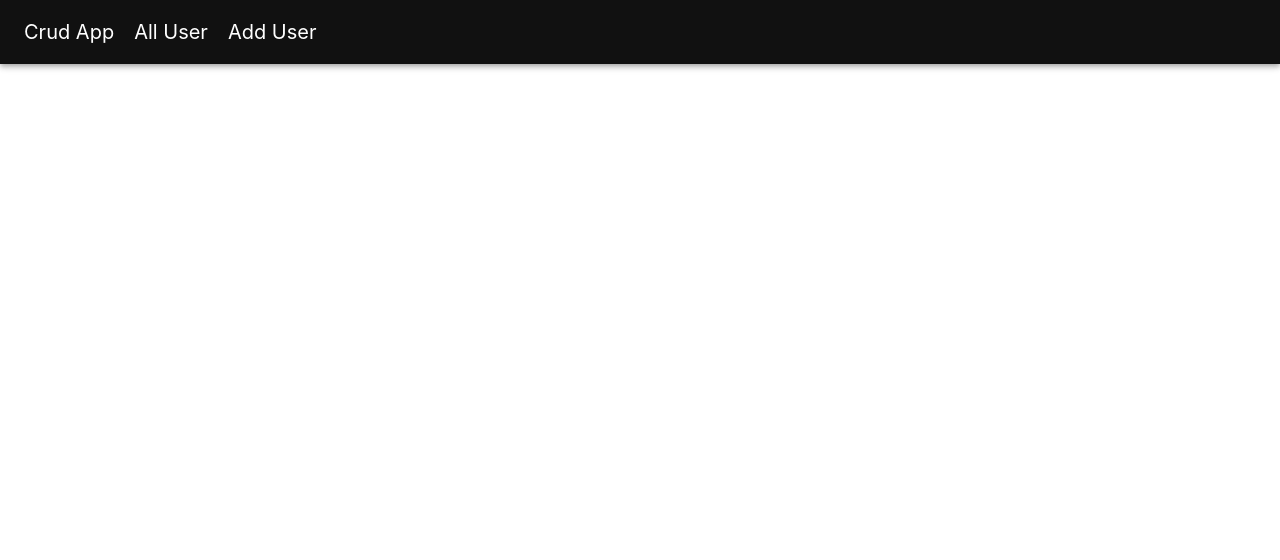
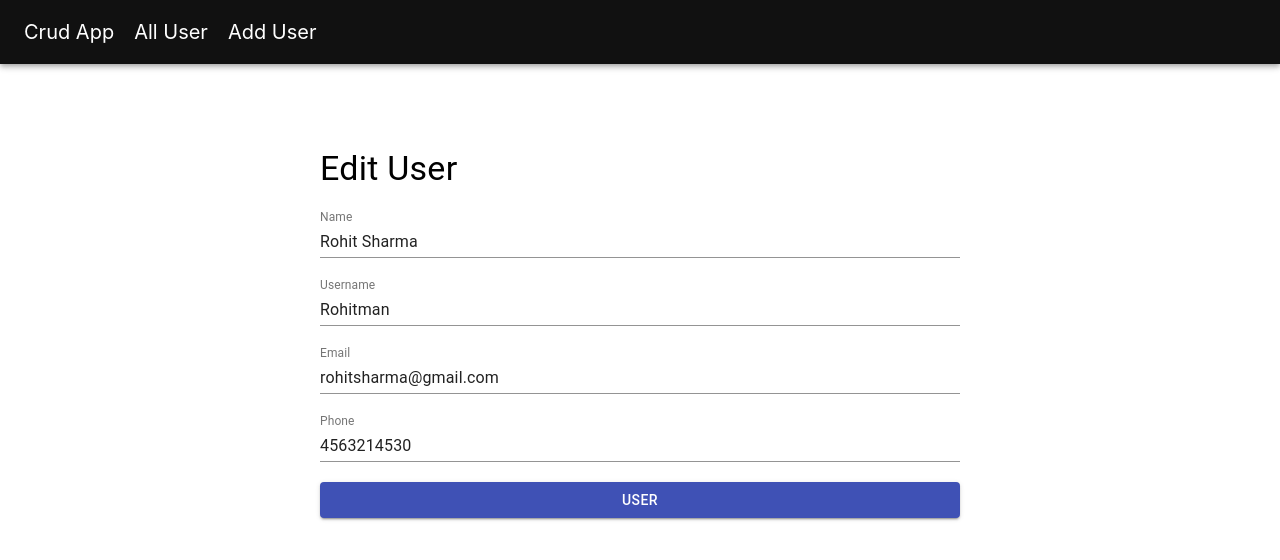
Before and after one commit to ritagujar/100daysOfDevelopement, a React (Create React App) app in the folder REACT/crud-app/: page /edit/1 in a window 1280 px wide. Shown: the top 560 px of the page. Built offline with nearby package versions, Linux system fonts and the light colour scheme; data requests are answered from the project's data file.

Commit message:
#Day48 - React - Crud App - Created EDIT Users  using Axios

```diff
--- a/REACT/crud-app/src/App.js
+++ b/REACT/crud-app/src/App.js
@@ -2,6 +2,7 @@ import NavBar from "./components/NavBar";
 import Home from "./components/Home";
 import AddUser from "./components/AddUser";
 import AllUsers from "./components/AllUsers";
+import EditUser from "./components/EditUser";
 import { Route, Routes, BrowserRouter, Navigate } from "react-router-dom";
 
 function App() {
@@ -13,6 +14,7 @@ function App() {
         <Route path="/home" element={<Home />} />
         <Route path="/all" element={<AllUsers />} />
         <Route path="/add" element={<AddUser />} />
+        <Route path="/edit/:id" element={<EditUser />} />
       </Routes>
     </BrowserRouter>
   );
--- a/REACT/crud-app/src/Database/db.json
+++ b/REACT/crud-app/src/Database/db.json
@@ -16,31 +16,31 @@
     },
     {
       "name": "KL Rahul",
-      "username": "klrahul",
+      "username": "KL Rahul",
       "email": "rahul@gmail.com",
       "phone": "7458965874",
-      "id": 5
+      "id": 3
     },
     {
       "name": "Shikhar Dhawan",
       "username": "dhawansikhar",
       "email": "dhawan@gmail.com",
       "phone": "4569874563",
-      "id": 6
+      "id": 4
     },
     {
       "name": "Bumrah",
-      "username": "Boom",
+      "username": "Boom Boom",
       "email": "boom@gmail.com",
       "phone": "9823456788",
-      "id": 7
+      "id": 5
     },
     {
       "name": "Mohd Shami",
       "username": "shami",
       "email": "shami@gmail.com",
       "phone": "8763527638",
-      "id": 8
+      "id": 6
     }
   ]
 }
--- a/REACT/crud-app/src/Service/api.js
+++ b/REACT/crud-app/src/Service/api.js
@@ -2,10 +2,15 @@ import axios from "axios";
 
 const url = "http://localhost:3002/users";
 
-export const getUsers = async () => {
-  return await axios.get(url);
+export const getUsers = async (id) => {
+  id = id || "";
+  return await axios.get(`${url}/${id}`);
 };
 
 export const addUser = async (user) => {
   return await axios.post(url, user);
 };
+
+export const editUser = async (id, user) => {
+  return await axios.put(`${url}/${id}`, user);
+};
--- a/REACT/crud-app/src/components/AllUsers.js
+++ b/REACT/crud-app/src/components/AllUsers.js
@@ -10,6 +10,7 @@ import {
   makeStyles,
 } from "@material-ui/core";
 import { getUsers } from "./../Service/api";
+import { useNavigate } from "react-router-dom";
 
 const useStyles = makeStyles({
   table: {
@@ -33,6 +34,7 @@ const useStyles = makeStyles({
 const AllUsers = () => {
   const [users, setUsers] = useState([]);
   const classes = useStyles();
+  const navigate = useNavigate();
 
   useEffect(() => {
     getAllUsers();
@@ -53,6 +55,7 @@ const AllUsers = () => {
           <TableCell>Username</TableCell>
           <TableCell>Email</TableCell>
           <TableCell>Phone</TableCell>
+          <TableCell></TableCell>
         </TableRow>
       </TableHead>
       <TableBody>
@@ -63,6 +66,19 @@ const AllUsers = () => {
             <TableCell>{user.username}</TableCell>
             <TableCell>{user.email}</TableCell>
             <TableCell>{user.phone}</TableCell>
+            <TableCell>
+              <Button
+                variant="contained"
+                color="primary"
+                style={{ marginRight: 10 }}
+                onClick={() => navigate(`/edit/${user.id}`)}
+              >
+                Edit
+              </Button>
+              <Button variant="contained" color="secondary">
+                Delete
+              </Button>
+            </TableCell>
           </TableRow>
         ))}
       </TableBody>
--- /dev/null
+++ b/REACT/crud-app/src/components/EditUser.js
@@ -0,0 +1,110 @@
+import React, { useState, useEffect } from "react";
+import {
+  FormGroup,
+  FormControl,
+  InputLabel,
+  Input,
+  Button,
+  makeStyles,
+  Typography,
+} from "@material-ui/core";
+import { editUser } from "../Service/api";
+import { useNavigate, useParams } from "react-router-dom";
+import { getUsers } from "./../Service/api";
+
+const initailValue = {
+  name: "",
+  username: "",
+  email: "",
+  phone: "",
+};
+
+const useStyles = makeStyles({
+  container: {
+    width: "50%",
+    margin: "5% 0 0 25%",
+    "& > *": {
+      marginTop: 20,
+    },
+  },
+});
+
+const EditUser = () => {
+  const [user, setUser] = useState(initailValue);
+  const { name, username, email, phone } = user;
+  const navigate = useNavigate();
+  const { id } = useParams();
+  const classes = useStyles();
+
+  useEffect(() => {
+    loadUserData();
+  }, []);
+
+  const loadUserData = async () => {
+    const reponse = await getUsers(id);
+    setUser(reponse.data);
+  };
+
+  const onValueChange = (e) => {
+    console.log(e.target.value);
+    setUser({ ...user, [e.target.name]: e.target.value });
+  };
+
+  const editUserDetails = async () => {
+    await editUser(id, user);
+    navigate(-1);
+  };
+
+  return (
+    <FormGroup className={classes.container}>
+      <Typography variant="h4">Edit User</Typography>
+      <FormControl>
+        <InputLabel htmlFor="my-input">Name</InputLabel>
+        <Input
+          onChange={(e) => onValueChange(e)}
+          name="name"
+          value={name}
+          id="my-input"
+        />
+      </FormControl>
+      <FormControl>
+        <InputLabel htmlFor="my-input">Username</InputLabel>
+        <Input
+          onChange={(e) => onValueChange(e)}
+          name="username"
+          value={username}
+          id="my-input"
+        />
+      </FormControl>
+      <FormControl>
+        <InputLabel htmlFor="my-input">Email</InputLabel>
+        <Input
+          onChange={(e) => onValueChange(e)}
+          name="email"
+          value={email}
+          id="my-input"
+        />
+      </FormControl>
+      <FormControl>
+        <InputLabel htmlFor="my-input">Phone</InputLabel>
+        <Input
+          onChange={(e) => onValueChange(e)}
+          name="phone"
+          value={phone}
+          id="my-input"
+        />
+      </FormControl>
+      <FormControl>
+        <Button
+          variant="contained"
+          color="primary"
+          onClick={() => editUserDetails()}
+        >
+          User
+        </Button>
+      </FormControl>
+    </FormGroup>
+  );
+};
+
+export default EditUser;
```
